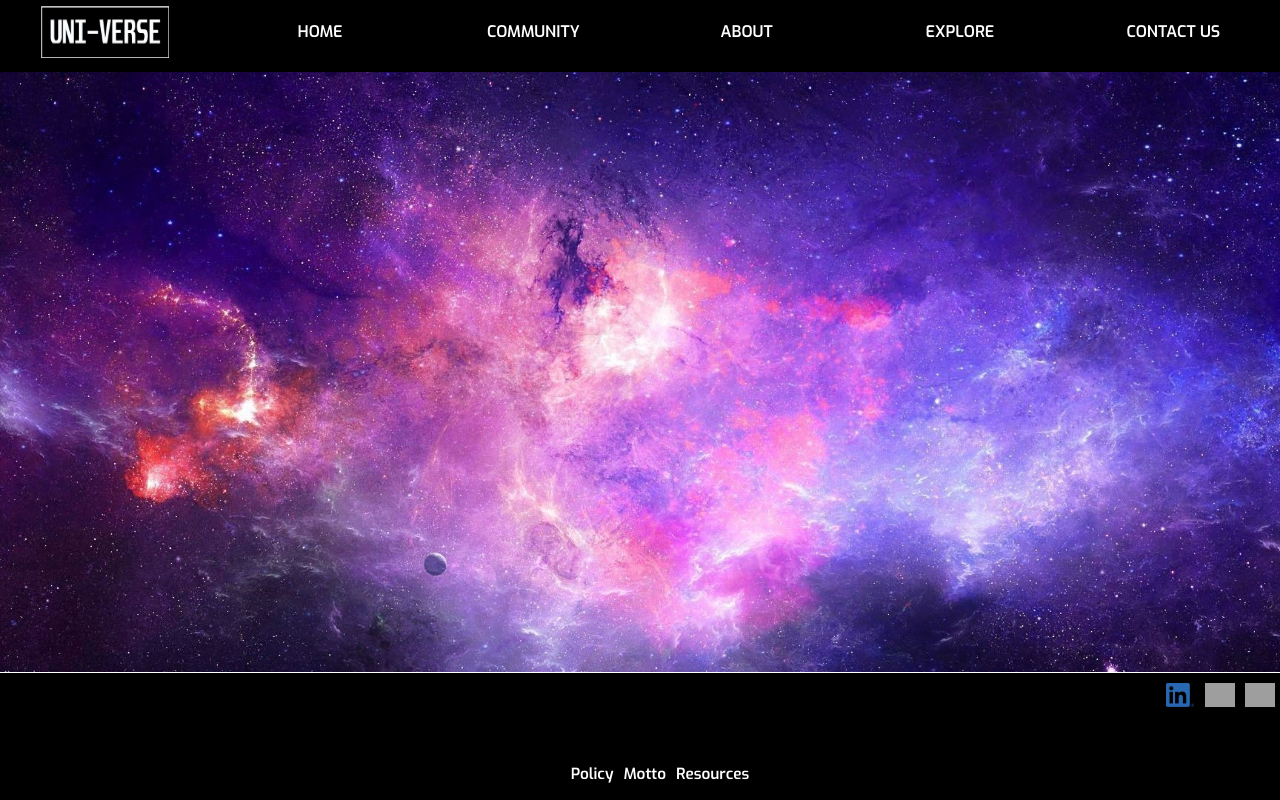
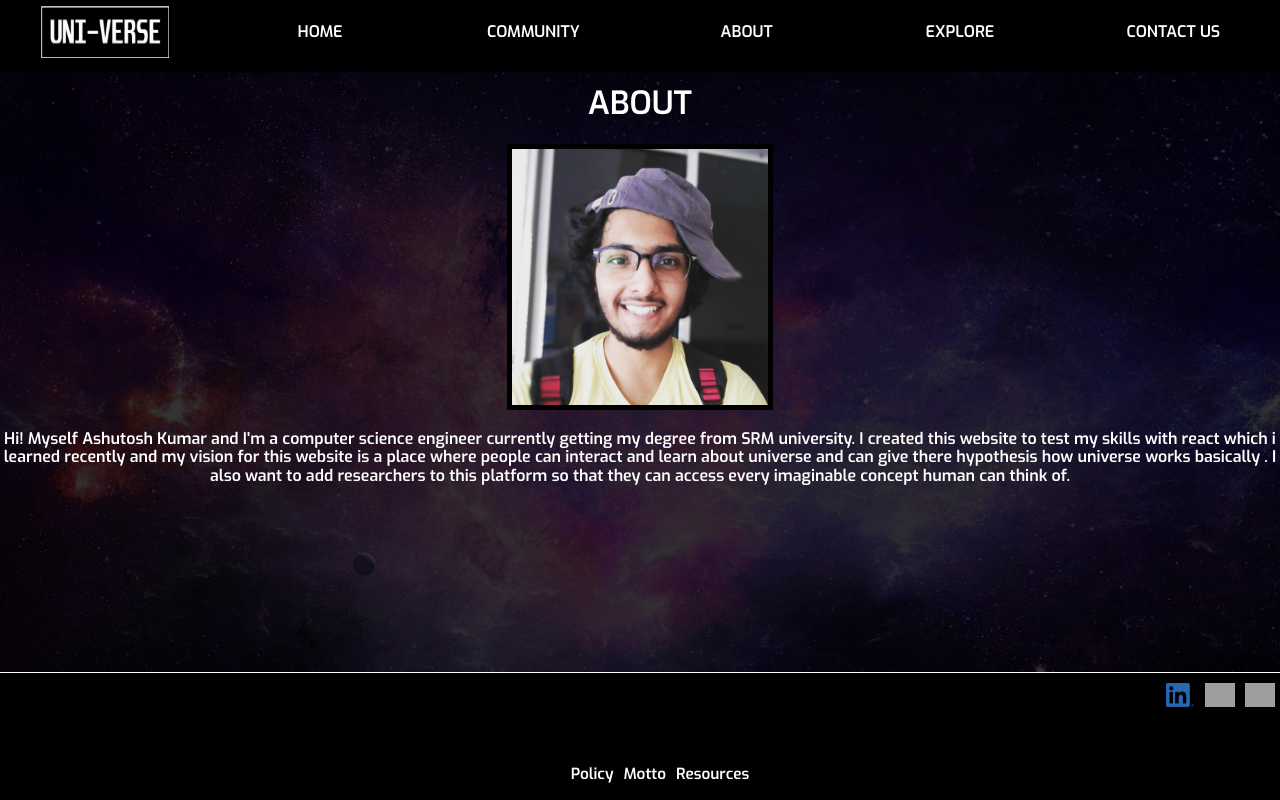
Before and after one commit to ktplkr-nihon/UNI-VERSE, a React (Create React App) app: page / in a window 1280 px wide. Both pictures are taken after a click on the link "ABOUT". Built offline with nearby package versions, Linux system fonts and the light colour scheme; grey boxes are pictures that could not be loaded.

Commit message:
adding contact and about

```diff
--- a/package.json
+++ b/package.json
@@ -6,6 +6,7 @@
     "@testing-library/jest-dom": "^4.2.4",
     "@testing-library/react": "^9.5.0",
     "@testing-library/user-event": "^7.2.1",
+    "animate.css": "^4.1.1",
     "bootstrap": "^4.5.2",
     "react": "^16.13.1",
     "react-bootstrap": "^1.3.0",
--- a/src/App.js
+++ b/src/App.js
@@ -6,6 +6,7 @@ import Grid from './Components/grid/Grid.js';
 import Signup from './Components/signupform/Signup.js';
 import Community from './Components/community/Community.js';
 import About from './Components/about/About.js';
+import Contact from './Components/contact/Contact.js';
 class App extends Component
 {
 
@@ -14,7 +15,7 @@ class App extends Component
       super();
       this.state={
          route:'closed',
-         navroute:'about'
+         navroute:'home'
         };
     }
 
@@ -42,7 +43,7 @@ onNavSelect = () =>
 
                     case 'contact':
                     console.log('contact');
-                          return(<div>contact</div>);
+                          return(<Contact />);
 
                     default:
                     console.log('home');
--- a/src/Components/about/About.js
+++ b/src/Components/about/About.js
@@ -1,11 +1,16 @@
 import React,{Component} from 'react';
 import './about.css';
-
+import me from './me.jpg';
 class About extends Component {
 	render(){
 		return(
 
-        <div></div>
+        <div className='aboutcontainer'>
+        	<h1 className='abouthead'>ABOUT</h1>
+        	<img className='mypic' src={me}/>
+            <p className='myself'>Hi! Myself Ashutosh Kumar and I'm a computer science engineer currently getting my degree from SRM university. I created this website to test my skills with react which i learned recently and my vision for this website is a place where people can interact and learn about universe and can give there hypothesis how universe works basically
+            . I also want to add researchers to this platform so that they can access every imaginable concept human can think of. </p>
+        </div>
 
 			);
 	}
--- a/src/Components/about/about.css
+++ b/src/Components/about/about.css
@@ -0,0 +1,22 @@
+.aboutcontainer{
+	grid-row:2/4;
+	background-color: rgba(0,0,0,0.8);
+	text-align: center;
+}
+.abouthead{
+	color: white;
+}
+.mypic{
+	height: 20vw;
+	border: black solid 5px;
+}
+.myself{
+	color: white;
+}
+@media only screen and (max-width: 1024px) {
+
+ .myself{
+	color: white;
+	font-size: 3vw;
+}
+}
--- /dev/null
+++ b/src/Components/contact/Contact.js
@@ -0,0 +1,14 @@
+import React,{Component} from 'react';
+import './contact.css';
+class Contact extends Component{
+	render(){
+		return(
+              <div className='contact-container'>
+                 <p className='contact-heading'>DROP A hi! I'M EAGER TO TALK TO YOU.</p>
+                 <p className='email-contact animate__animated animate__bounce'>email-ashuengi12@gmail.com</p>
+                 <p className='number animate__animated animate__bounce'>contact no. - 9805488991</p>
+              </div>
+			);
+	}
+}
+export default Contact;
--- /dev/null
+++ b/src/Components/contact/contact.css
@@ -0,0 +1,17 @@
+.contact-container{
+	grid-row: 2/4;
+	background-color:white;
+	text-align: center;
+}
+.contact-heading{
+	font-size: 5vw;
+}
+.number{
+	cursor: default;
+}
+.email-contact{
+	cursor: default;
+}
+.universe2{
+	height: 5vw;
+}
--- a/src/index.js
+++ b/src/index.js
@@ -4,6 +4,7 @@ import './index.css';
 import App from './App';
 import * as serviceWorker from './serviceWorker';
 import 'tachyons';
+import 'animate.css';
 ReactDOM.render(<App />, document.getElementById('root'));
 
 // If you want your app to work offline and load faster, you can change
```
Also changed, not shown: src/Components/about/me.jpg (added), 1 other file (tests, documents, lock files or other folders).
